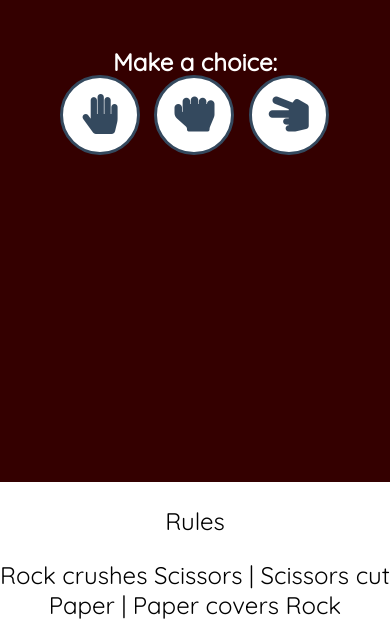
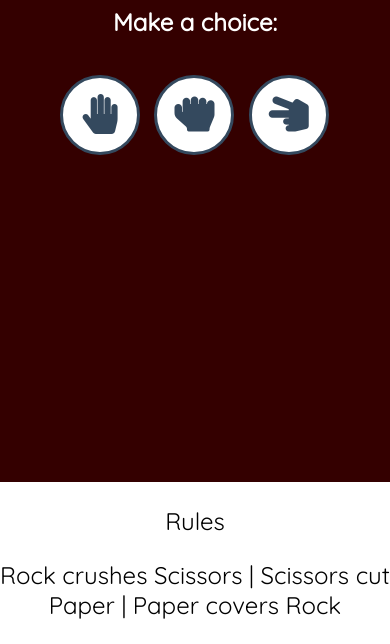
Before and after one commit to Ericolssoon/Project-2, a plain HTML site: page index.html in a window 390 px wide. Shown: the part 200-844 px from the top of the page. Drawn offline with Linux system fonts and the light colour scheme.

Commit message:
Add changes to media querys

```diff
--- a/assets/css/style.css
+++ b/assets/css/style.css
@@ -229,6 +229,13 @@ header h1{
 	font-size:24px
  }
 
+ @media screen and (max-width: 1300px) {
+	#choice {
+		transform: translate(0, -40px)
+	}
+
+ }
+
 /* For medium sized screen sizes 700px and down */
 @media screen and (max-width: 700px) {
 	#challenge {
@@ -250,12 +257,16 @@ header h1{
 		left: 50%;
 		transform: translateX(-50%);
 		width: 350px;
-		height: 35%;
+		height: 30%;
 		display: none;
 	}
 
 	header h1 {
 		font-size: 35px;
+	}
+
+	#choice {
+		transform: translate(0, -40px)
 	}
 
 }
```
Also changed, not shown: assets/images/Header.png (added), 1 other file.
